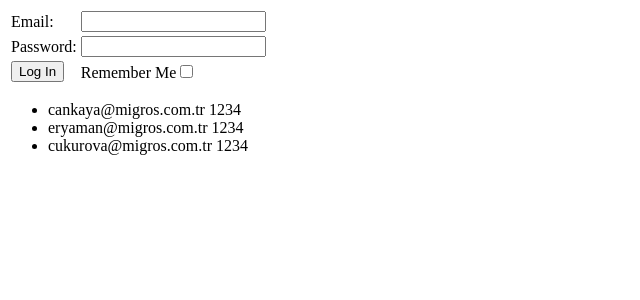
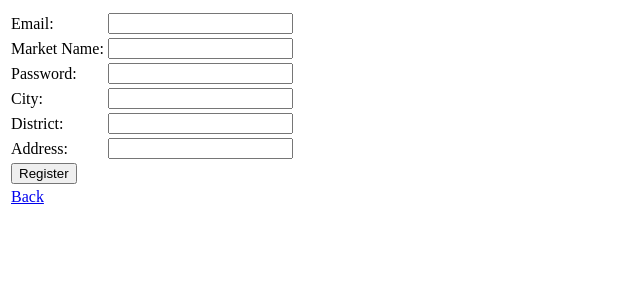
Before and after one commit to kivanckurt/market-application, a PHP site: page /market_login.php?register=1 in a window 1280 px wide. Shown: the top 300 px of the page, without its empty margins (0-640 px from the left). Run offline with PHP 8.4, Linux system fonts and the light colour scheme.

Commit message:
MARKET LOGİN UPDATE
register screen added

```diff
--- a/256/market_login.php
+++ b/256/market_login.php
@@ -1,14 +1,15 @@
 <?php
     session_start();
     require_once "db.php";
+    // var_dump($_SESSION);
+    if($_SERVER["REQUEST_METHOD"]=="POST"){
+        extract($_POST);
 
-    // var_dump($_SESSION);
-    if(!empty($_POST)){
-        extract($_POST);
-        // var_dump($_POST);
-        echo "IsValidated: ";
-        var_dump(validateMarketUser($email, $password, $user));
-        if(validateMarketUser($email, $password, $user)){
+        if(count($_POST)<=3)
+        {
+            echo "IsValidated: ";
+            var_dump(validateMarketUser($email, $password, $user));
+            if(validateMarketUser($email, $password, $user)){
             //now user is authenticated
 
             //remember me part
@@ -20,10 +21,24 @@
             $_SESSION["market_user"] = $user; // MAKING AN ACTIVE SESSION
             header("location: market_main.php");
             exit;
+            }
+            else{
+            echo "ENTER NUMBER CORRECT";
+        }
         }
         else{
-            echo "ENTER NUMBER CORRECT";
+            global $db;
+            $stmt = $db->prepare("INSERT INTO market_user VALUES (?, ?, ?, ?, ?, ?);") ;
+            $stmt->execute([$email,$market_name,sha1($password),$city,$district,$address]) ;
+            echo "<h3>You hava succesfully registered</h3>";
+            echo "<p><a href='?'>Sign in</a></p>";
+            exit;
         }
+
+
+    }
+    else{
+
     }
 
     //remember me auto log in part
@@ -58,8 +73,47 @@
 <body>
     <form action="" method="post">
         <table>
+            <tr></tr>
+            <?php
+
+            if($_SERVER["REQUEST_METHOD"]=="GET" && isset($_GET["register"])){
+                echo " <tr>";
+                echo "<td>Email: </td>";
+                echo "<td><input type='text' name='email' id=''></td>";
+                echo "</tr>";
+                echo " <tr>";
+                echo "<td>Market Name: </td>";
+                echo "<td><input type='text' name='market_name' id=''></td>";
+                echo "</tr>";
+                echo " <tr>";
+                echo "<td>Password: </td>";
+                echo "<td><input type='password' name='password' id=''></td>";
+                echo "</tr>";
+                echo " <tr>";
+                echo "<td>City: </td>";
+                echo "<td><input type='text' name='city' id=''></td>";
+                echo "</tr>";
+                echo " <tr>";
+                echo "<td>District:</td>";
+                echo "<td><input type='text' name='district' id=''></td>";
+                echo "</tr>";
+                echo " <tr>";
+                echo "<td>Address: </td>";
+                echo "<td><input type='text' name='address' id=''></td>";
+                echo "</tr>";
+                echo " <tr>";
+                echo "<td><button type='submit'>Register</button></td>";
+                echo " </tr>";
+                echo " <tr>";
+                echo "<td><a href='?'>Back</a></td>";
+                echo " </tr>";
+                exit;
+            }
+
+            ?>
+
             <tr>
-                <td>Email: </td>
+            <td>Email: </td>
                 <td><input type="text" name="email" id=""></td>
             </tr>
             <tr>
@@ -70,12 +124,18 @@
                 <td><button type="submit">Log In</button></td>
                 <td>Remember Me<input type="checkbox" name="rememberme" id=""></td>
             </tr>
+            <tr>
+                <td><a href="?register=1">Register</a></td>
+            </tr>
+            <select name="" id="">
+                <option value=""></option>
+                <option value=""></option>
+                <option value=""></option>
+                <option value=""></option>
+                <option value=""></option>
+                <option value=""></option>
+            </select>
         </table>
     </form>
-    <ul>
-        <li>cankaya@migros.com.tr 1234</li>
-        <li>eryaman@migros.com.tr 1234</li>
-        <li>cukurova@migros.com.tr 1234</li>
-    </ul>
 </body>
 </html>
```
